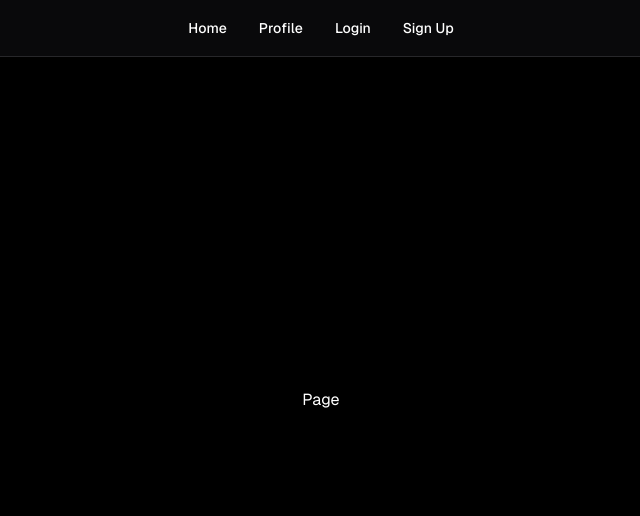
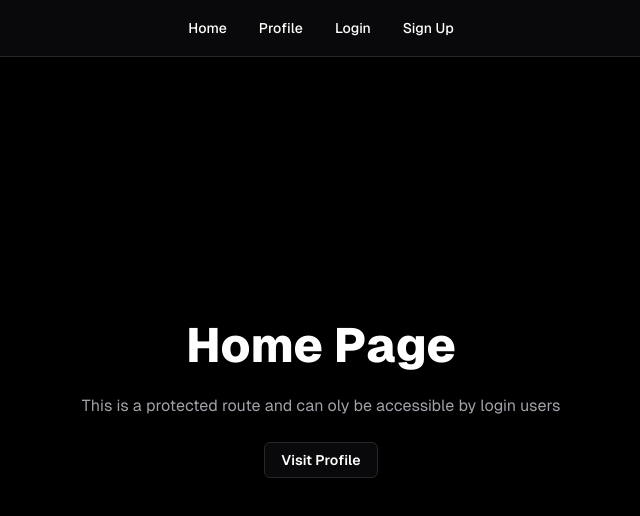
Before and after one commit to alihamasdev/next-mongo-auth, a Next.js app: page / in a window 1280 px wide. Shown: the top 516 px of the page, without its empty margins (319-959 px from the left). Built offline with nearby package versions, Linux system fonts and the light colour scheme.

Commit message:
add homepage content

```diff
--- a/src/app/page.tsx
+++ b/src/app/page.tsx
@@ -1,3 +1,16 @@
+import Link from "next/link";
+import { buttonVariants } from "@/components/ui/button";
+
 export default function Page() {
-	return <div>Page</div>;
+	return (
+		<div className="flex flex-col items-center px-5">
+			<h1 className="text-center text-3xl font-bold md:text-5xl md:font-extrabold">Home Page</h1>
+			<p className="mt-6 text-center text-zinc-400">
+				This is a protected route and can oly be accessible by login users
+			</p>
+			<Link href="/profile" className={buttonVariants({ variant: "outline", className: "mt-6" })}>
+				Visit Profile
+			</Link>
+		</div>
+	);
 }
```
